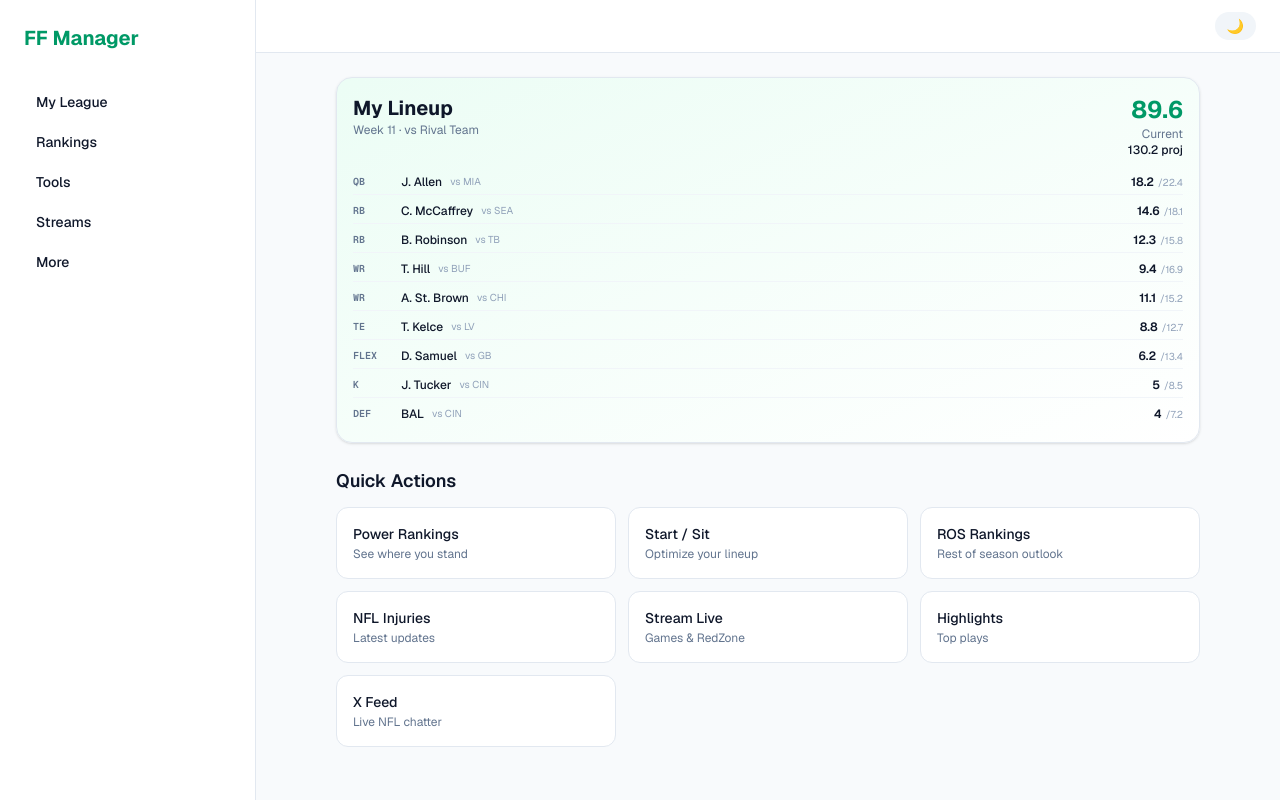
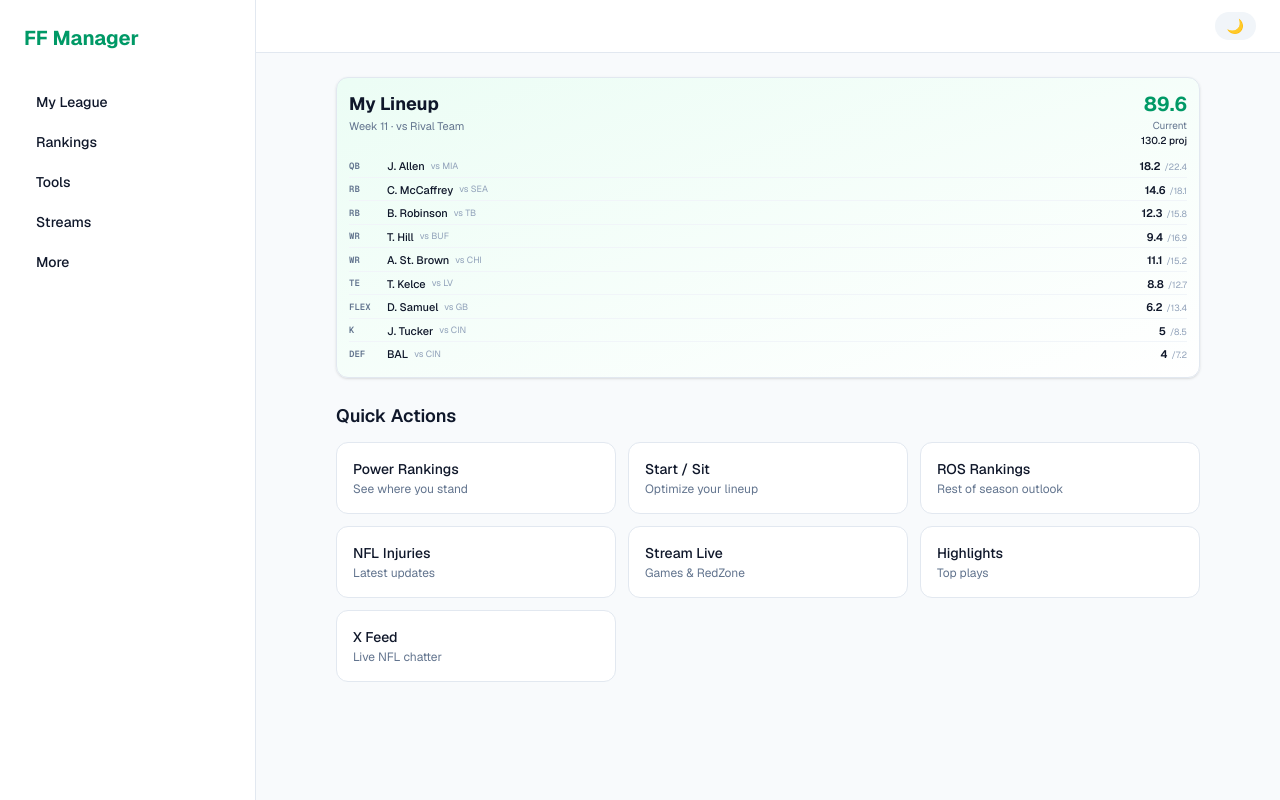
Before and after one commit to adelgrippo-a11y/ff-manager, a Next.js app: page / in a window 1280 px wide. Built offline with nearby package versions, Linux system fonts and the light colour scheme.

Commit message:
Smaller lineup card + sticky bottom nav

```diff
--- a/src/app/page.tsx
+++ b/src/app/page.tsx
@@ -81,32 +81,32 @@ export default function Home() {
         </header>
 
         {/* Main content */}
-        <main className="flex-1 px-4 py-6 max-w-4xl mx-auto w-full space-y-6">
+        <main className="flex-1 px-4 py-6 max-w-4xl mx-auto w-full space-y-6 pb-20">
           {/* Hero - Current Lineup */}
-          <section className="bg-gradient-to-br from-emerald-50 to-white dark:from-slate-900 dark:to-slate-800 rounded-2xl border border-slate-200 dark:border-slate-700 p-4 shadow-sm">
-            <div className="flex items-start justify-between mb-3">
+          <section className="bg-gradient-to-br from-emerald-50 to-white dark:from-slate-900 dark:to-slate-800 rounded-xl border border-slate-200 dark:border-slate-700 p-3 shadow-sm">
+            <div className="flex items-start justify-between mb-2">
               <div>
-                <h2 className="text-xl font-bold">My Lineup</h2>
-                <p className="text-slate-500 dark:text-slate-400 text-xs">Week 11 · vs Rival Team</p>
+                <h2 className="text-lg font-bold">My Lineup</h2>
+                <p className="text-slate-500 dark:text-slate-400 text-[11px]">Week 11 · vs Rival Team</p>
               </div>
               <div className="text-right">
-                <div className="text-2xl font-bold text-emerald-600 dark:text-emerald-400">{totalCurrent.toFixed(1)}</div>
-                <div className="text-xs text-slate-500">Current</div>
-                <div className="text-xs font-medium">{totalProj.toFixed(1)} proj</div>
+                <div className="text-xl font-bold text-emerald-600 dark:text-emerald-400">{totalCurrent.toFixed(1)}</div>
+                <div className="text-[10px] text-slate-500">Current</div>
+                <div className="text-[10px] font-medium">{totalProj.toFixed(1)} proj</div>
               </div>
             </div>
 
-            <div className="space-y-1">
+            <div className="space-y-0.5">
               {lineup.map((player) => (
-                <div key={player.pos + player.name} className="flex items-center justify-between text-xs py-1 border-b border-slate-100 dark:border-slate-700 last:border-0">
-                  <div className="flex items-center gap-2">
-                    <span className="w-10 font-mono text-[10px] font-semibold text-slate-500">{player.pos}</span>
+                <div key={player.pos + player.name} className="flex items-center justify-between text-[11px] py-0.5 border-b border-slate-100 dark:border-slate-700 last:border-0">
+                  <div className="flex items-center gap-1.5">
+                    <span className="w-8 font-mono text-[9px] font-semibold text-slate-500">{player.pos}</span>
                     <span className="font-medium">{player.name}</span>
-                    <span className="text-[10px] text-slate-400">{player.opp}</span>
+                    <span className="text-[9px] text-slate-400">{player.opp}</span>
                   </div>
                   <div className="text-right">
                     <span className="font-semibold">{player.current}</span>
-                    <span className="text-[10px] text-slate-400 ml-1">/{player.proj}</span>
+                    <span className="text-[9px] text-slate-400 ml-1">/{player.proj}</span>
                   </div>
                 </div>
               ))}
@@ -133,8 +133,8 @@ export default function Home() {
           </section>
         </main>
 
-        {/* Bottom nav - mobile */}
-        <nav className="lg:hidden border-t border-slate-200 dark:border-slate-800 bg-white dark:bg-slate-900 flex justify-around py-2 text-xs">
+        {/* Bottom nav - mobile, sticky */}
+        <nav className="lg:hidden sticky bottom-0 border-t border-slate-200 dark:border-slate-800 bg-white/95 dark:bg-slate-900/95 backdrop-blur-sm flex justify-around py-2 text-xs z-10">
           {["League", "Rankings", "Tools", "Streams", "More"].map((item) => (
             <a key={item} href="#" className="flex flex-col items-center py-1 px-2 text-slate-600 dark:text-slate-400">
               {item}
```
